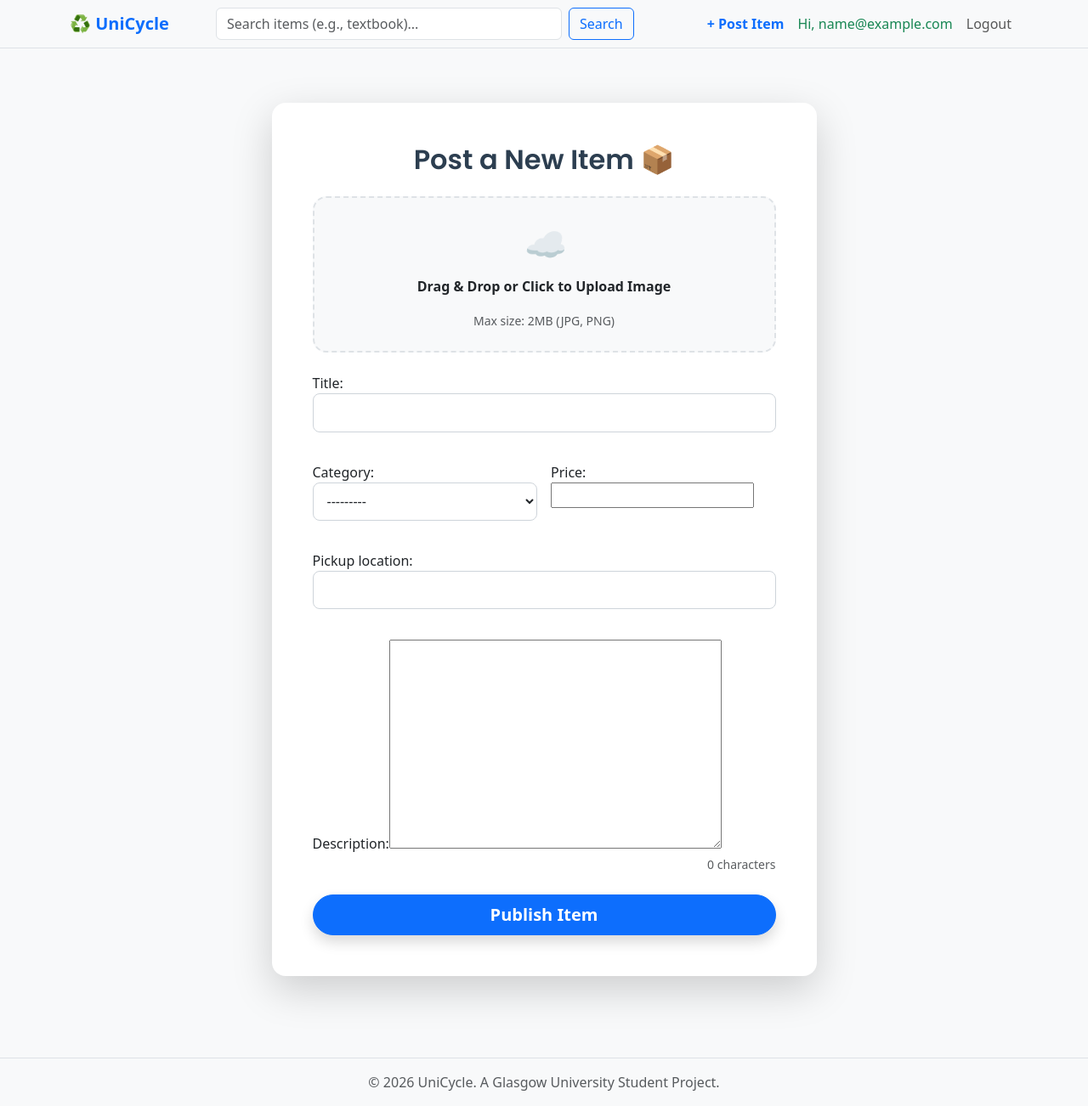
After one commit to YimingWanggla/UniCycle, a Django app: page /post/ in a window 1280 px wide. The commit adds this page. Shown: the whole page at 85% size. Run offline with Django 5.2, Linux system fonts and the light colour scheme; the visitor is signed in with stand-in values (Sample User, id 1); data that the repository does not hold is empty.

Commit message:
Implement image upload support, search results UI, and enhanced auth pages

```diff
--- a/marketplace/admin.py
+++ b/marketplace/admin.py
@@ -1,9 +1,13 @@
 from django.contrib import admin
 from .models import User, Category, Listing, ListingImage, Message, Favourite, Report
 
+@admin.register(Listing)
+class ListingAdmin(admin.ModelAdmin):
+    list_display = ('title', 'price', 'seller', 'status', 'created')
+    fields = ('title', 'category', 'seller', 'price', 'status', 'pickup_location', 'description', 'image')
+
 admin.site.register(User)
 admin.site.register(Category)
-admin.site.register(Listing)
 admin.site.register(ListingImage)
 admin.site.register(Message)
 admin.site.register(Favourite)
--- a/marketplace/forms.py
+++ b/marketplace/forms.py
@@ -1,7 +1,13 @@
+from django import forms
 from django.contrib.auth.forms import UserCreationForm
-from .models import User
+from .models import User, Listing
 
 class CustomUserCreationForm(UserCreationForm):
     class Meta(UserCreationForm.Meta):
         model = User
         fields = ('email', 'display_name')
+
+class ListingForm(forms.ModelForm):
+    class Meta:
+        model = Listing
+        fields = ['title', 'category', 'price', 'pickup_location', 'description']
--- a/marketplace/models.py
+++ b/marketplace/models.py
@@ -39,6 +39,7 @@ class Listing(models.Model):
     status = models.CharField(max_length=16, choices=STATUS_CHOICES, default='Available')
     pickup_location = models.CharField(max_length=128)
     created = models.DateTimeField(auto_now_add=True)
+    image = models.ImageField(upload_to='listings/', blank=True, null=True)
 
     def __str__(self):
         return self.title
--- a/marketplace/templates/marketplace/base.html
+++ b/marketplace/templates/marketplace/base.html
@@ -64,14 +64,14 @@
             </button>
 
             <div class="collapse navbar-collapse" id="navbarNav">
-                <form class="d-flex mx-auto w-50" action="#" method="GET">
-                    <input class="form-control me-2" type="search" placeholder="Search items (e.g., textbook)..." aria-label="Search">
+                <form class="d-flex mx-auto w-50" action="{% url 'marketplace:index' %}" method="GET">
+                    <input class="form-control me-2" type="search" name="q" placeholder="Search items (e.g., textbook)..." aria-label="Search" value="{{ request.GET.q }}">
                     <button class="btn btn-outline-primary" type="submit">Search</button>
                 </form>
 
                 <ul class="navbar-nav ms-auto">
                     {% if user.is_authenticated %}
-                        <li class="nav-item"><a class="nav-link text-primary fw-bold" href="#">+ Post Item</a></li>
+                        <li class="nav-item"><a class="nav-link text-primary fw-bold" href="{% url 'marketplace:post_item' %}">+ Post Item</a></li>
                         <li class="nav-item"><span class="nav-link text-success">Hi, {{ user.email }}</span></li>
                         <li class="nav-item"><a class="nav-link" href="{% url 'marketplace:logout' %}">Logout</a></li>
                     {% else %}
--- /dev/null
+++ b/marketplace/templates/marketplace/post_item.html
@@ -0,0 +1,100 @@
+{% extends 'marketplace/base.html' %}
+{% block title %}Post Item - UniCycle{% endblock %}
+
+{% block content %}
+<div class="row justify-content-center">
+    <div class="col-md-7">
+        <div class="card shadow-lg border-0 rounded-4 mt-3 mb-5">
+            <div class="card-body p-5">
+                <h2 class="text-center artistic-title mb-4">Post a New Item 📦</h2>
+
+                <form method="POST" enctype="multipart/form-data" id="postForm">
+                    {% csrf_token %}
+
+                    <div id="drop-zone" class="border border-2 border-dashed rounded-4 p-4 text-center mb-4 bg-light" style="cursor: pointer;">
+                        <div id="preview-container" class="d-none mb-3">
+                            <img id="image-preview" src="#" alt="Preview" class="img-fluid rounded-3" style="max-height: 200px;">
+                        </div>
+                        <div id="drop-text">
+                            <i class="fs-1 text-primary">☁️</i>
+                            <p class="mt-2 fw-bold">Drag & Drop or Click to Upload Image</p>
+                            <small class="text-muted">Max size: 2MB (JPG, PNG)</small>
+                        </div>
+                        <input type="file" name="image" id="file-input" class="d-none" accept="image/*">
+                    </div>
+
+                    <div class="row g-3">
+                        <div class="col-12">{{ form.title.label_tag }}{{ form.title }}</div>
+                        <div class="col-md-6">{{ form.category.label_tag }}{{ form.category }}</div>
+                        <div class="col-md-6">{{ form.price.label_tag }}{{ form.price }}</div>
+                        <div class="col-12">{{ form.pickup_location.label_tag }}{{ form.pickup_location }}</div>
+                        <div class="col-12">
+                            {{ form.description.label_tag }}{{ form.description }}
+                            <div class="text-end"><small id="charCount" class="text-muted">0 characters</small></div>
+                        </div>
+                    </div>
+
+                    <button type="submit" class="btn btn-primary btn-lg w-100 rounded-pill fw-bold mt-4 shadow">Publish Item</button>
+                </form>
+            </div>
+        </div>
+    </div>
+</div>
+
+<script>
+document.addEventListener('DOMContentLoaded', function() {
+    const dropZone = document.getElementById('drop-zone');
+    const fileInput = document.getElementById('file-input');
+    const preview = document.getElementById('image-preview');
+    const previewContainer = document.getElementById('preview-container');
+    const dropText = document.getElementById('drop-text');
+
+    dropZone.onclick = () => fileInput.click();
+
+    fileInput.onchange = e => handleFiles(e.target.files);
+
+    dropZone.ondragover = e => { e.preventDefault(); dropZone.classList.add('bg-secondary', 'text-white'); };
+    dropZone.ondragleave = () => { dropZone.classList.remove('bg-secondary', 'text-white'); };
+    dropZone.ondrop = e => {
+        e.preventDefault();
+        dropZone.classList.remove('bg-secondary', 'text-white');
+        handleFiles(e.dataTransfer.files);
+    };
+
+    function handleFiles(files) {
+        if (files.length > 0) {
+            const file = files[0];
+
+            // 安全限制
+            if (file.size > 2 * 1024 * 1024) {
+                alert("❌ File too large! Max size is 2MB to ensure site security.");
+                fileInput.value = "";
+                return;
+            }
+
+            // 显示预览图
+            const reader = new FileReader();
+            reader.onload = e => {
+                preview.src = e.target.result;
+                previewContainer.classList.remove('d-none');
+                dropText.classList.add('d-none');
+            };
+            reader.readAsDataURL(file);
+        }
+    }
+
+    // 字数统计逻辑
+    const desc = document.getElementById('id_description');
+    if(desc) {
+        desc.addEventListener('input', function() {
+            document.getElementById('charCount').textContent = this.value.length + ' characters';
+        });
+    }
+});
+</script>
+
+<style>
+    .border-dashed { border-style: dashed !important; }
+    #drop-zone:hover { border-color: #0d6efd !important; transition: 0.3s; }
+</style>
+{% endblock %}
--- a/marketplace/urls.py
+++ b/marketplace/urls.py
@@ -9,4 +9,5 @@ urlpatterns = [
     path('login/', views.login_user, name='login'),
     path('logout/', views.logout_user, name='logout'),
     path('listing/<int:listing_id>/', views.listing_detail, name='listing_detail'),
+    path('post/', views.post_item, name='post_item'),
 ]
--- a/marketplace/views.py
+++ b/marketplace/views.py
@@ -4,11 +4,31 @@ from django.contrib import messages
 from django.contrib.auth.forms import AuthenticationForm
 from .models import Listing
 from .forms import CustomUserCreationForm
+from django.db.models import Q
+from django.contrib.auth.decorators import login_required
+from .forms import CustomUserCreationForm, ListingForm
 
 # 首页视图
 def index(request):
-    recent_listings = Listing.objects.filter(status='Available').order_by('-created')
-    return render(request, 'marketplace/index.html', {'listings': recent_listings})
+    # 1. 默认捞出所有 Available 的物品
+    listings = Listing.objects.filter(status='Available').order_by('-created')
+
+    # 2. 尝试从网址里获取搜索词 (比如 /?q=textbook)
+    search_query = request.GET.get('q')
+
+    # 3. 如果用户真的输入了搜索词，我们就进行过滤
+    if search_query:
+        listings = listings.filter(
+            Q(title__icontains=search_query) |
+            Q(description__icontains=search_query)
+        )
+
+    # 4. 把数据和搜索词打包，发给网页
+    context = {
+        'listings': listings,
+        'search_query': search_query,
+    }
+    return render(request, 'marketplace/index.html', context)
 
 # 1. 注册视图
 def register_user(request):
@@ -53,3 +73,19 @@ def listing_detail(request, listing_id):
     # 根据传入的 listing_id 去数据库查找，找不到就返回 404 页面
     listing = get_object_or_404(Listing, pk=listing_id)
     return render(request, 'marketplace/listing_detail.html', {'listing': listing})
+
+# 5. 发布物品视图 (没登录的人会被赶去登录页)
+@login_required(login_url='marketplace:login')
+def post_item(request):
+    if request.method == 'POST':
+        form = ListingForm(request.POST, request.FILES)
+        if form.is_valid():
+            listing = form.save(commit=False)
+            listing.seller = request.user
+            listing.save()
+            messages.success(request, "🎉 Item posted with image successfully!")
+            return redirect('marketplace:index')
+    else:
+        form = ListingForm()
+
+    return render(request, 'marketplace/post_item.html', {'form': form})
--- a/unicycle_project/settings.py
+++ b/unicycle_project/settings.py
@@ -11,6 +11,7 @@ https://docs.djangoproject.com/en/5.2/ref/settings/
 """
 
 from pathlib import Path
+import os
 
 # Build paths inside the project like this: BASE_DIR / 'subdir'.
 BASE_DIR = Path(__file__).resolve().parent.parent
@@ -123,3 +124,6 @@ STATIC_URL = "static/"
 DEFAULT_AUTO_FIELD = "django.db.models.BigAutoField"
 
 AUTH_USER_MODEL = 'marketplace.User'
+
+MEDIA_URL = '/media/'
+MEDIA_ROOT = os.path.join(BASE_DIR, 'media')
--- a/unicycle_project/urls.py
+++ b/unicycle_project/urls.py
@@ -17,8 +17,10 @@ Including another URLconf
 
 from django.contrib import admin
 from django.urls import path, include
+from django.conf import settings
+from django.conf.urls.static import static
 
 urlpatterns = [
     path('admin/', admin.site.urls),
     path('', include('marketplace.urls')),
-]
+] + static(settings.MEDIA_URL, document_root=settings.MEDIA_ROOT)
```
Also changed, not shown: marketplace/templates/marketplace/index.html (+13 -3 lines), marketplace/templates/marketplace/listing_detail.html (+8 -4 lines), marketplace/migrations/0002_listing_image.py (added), media/listings/619kj0Ij7CL._AC_SX679_.jpg (added), media/listings/61mIljhkr-L._AC_SL1200_.jpg (added), media/listings/71iWkjXCu9L._AC_SY300_SX300_QL70_ML2_.jpg (added), media/listings/8118skNqi1L._AC_UY436_FMwebp_QL65_.webp (added).
